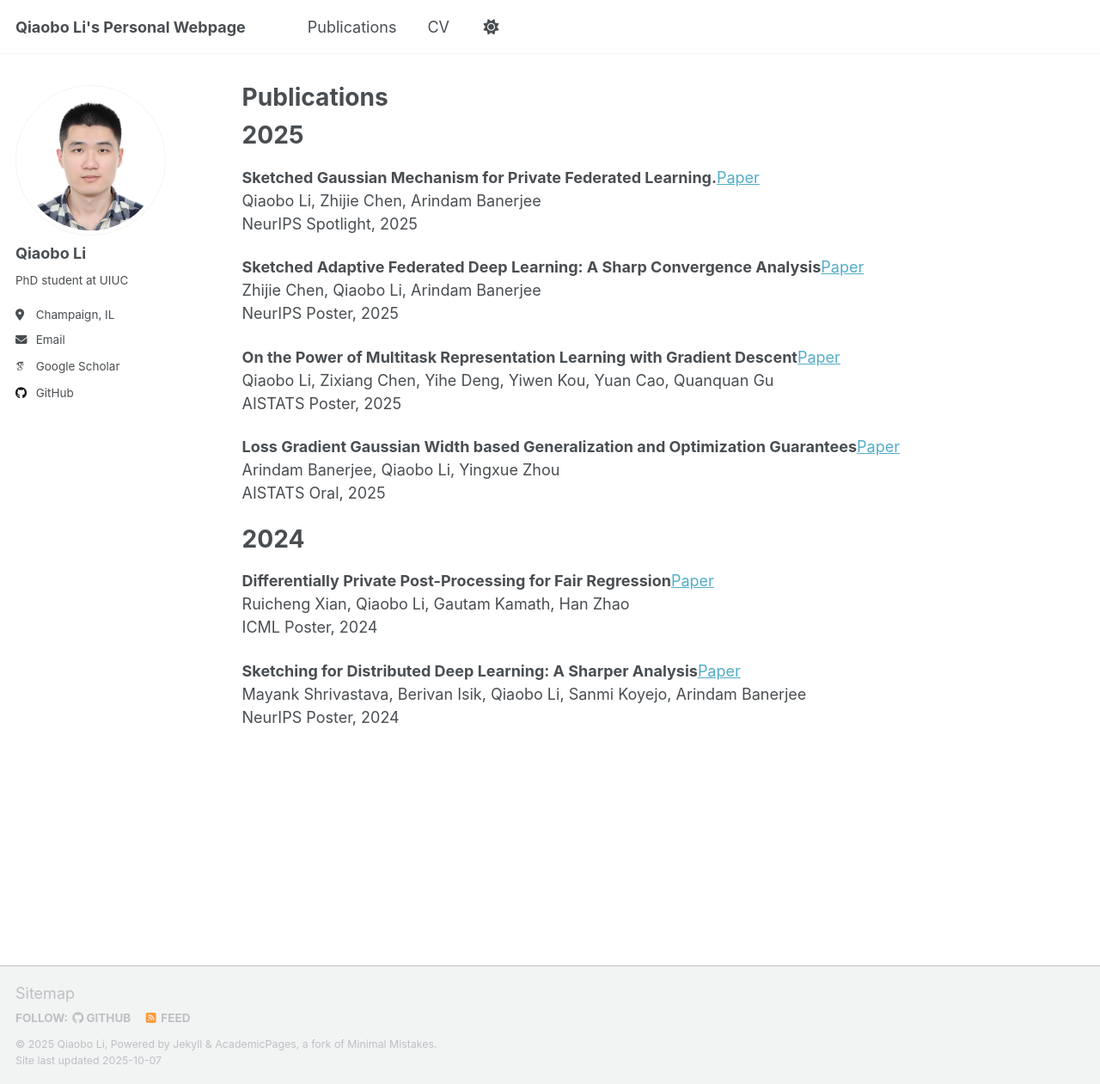
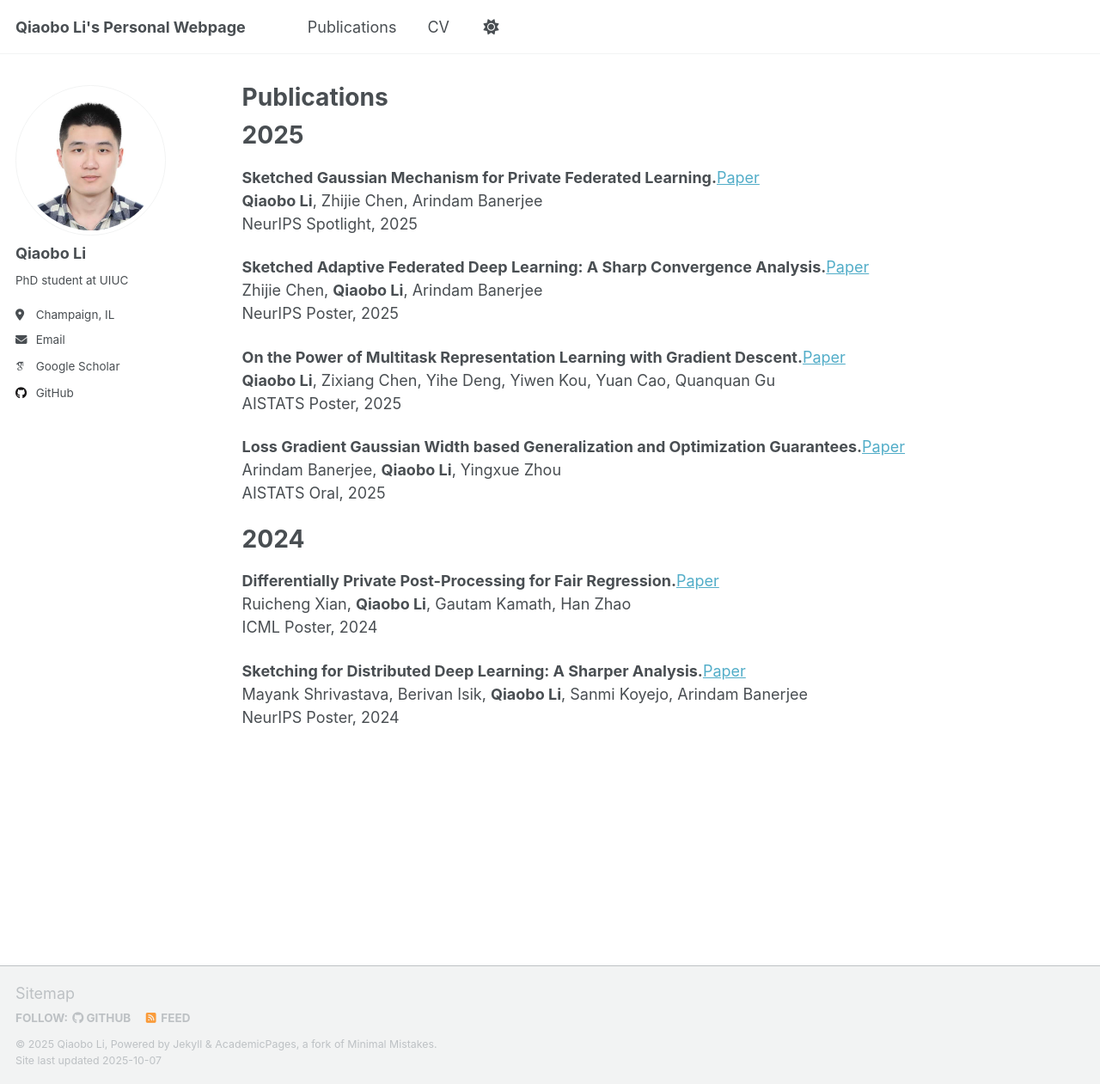
Before and after one commit to JoyceLi0729/joyceli0729.github.io, a Jekyll site: the page built from _pages/publications.md, in a window 1280 px wide and 1261 px high. Shown: the whole window at 86% size. Built offline with Jekyll 4.4.1, drawn with Linux system fonts in a browser that asks for light colours; some web fonts are replaced; a script that is not in the unit is left out.

Commit message:
Update publications.md

```diff
--- a/_pages/publications.md
+++ b/_pages/publications.md
@@ -9,26 +9,26 @@ author_profile: true
 
 # 2025
 **Sketched Gaussian Mechanism for Private Federated Learning.**[Paper](https://openreview.net/pdf?id=AUs0rScwK0)
-Qiaobo Li, Zhijie Chen, Arindam Banerjee
+**Qiaobo Li**, Zhijie Chen, Arindam Banerjee
 NeurIPS Spotlight, 2025
 
-**Sketched Adaptive Federated Deep Learning: A Sharp Convergence Analysis**[Paper](https://openreview.net/pdf?id=XIeE8jbM4K)
-Zhijie Chen, Qiaobo Li, Arindam Banerjee
+**Sketched Adaptive Federated Deep Learning: A Sharp Convergence Analysis.**[Paper](https://openreview.net/pdf?id=XIeE8jbM4K)
+Zhijie Chen, **Qiaobo Li**, Arindam Banerjee
 NeurIPS Poster, 2025
 
-**On the Power of Multitask Representation Learning with Gradient Descent**[Paper](https://openreview.net/attachment?id=gY7Igf5Jwt&name=pdf)
-Qiaobo Li, Zixiang Chen, Yihe Deng, Yiwen Kou, Yuan Cao, Quanquan Gu
+**On the Power of Multitask Representation Learning with Gradient Descent.**[Paper](https://openreview.net/attachment?id=gY7Igf5Jwt&name=pdf)
+**Qiaobo Li**, Zixiang Chen, Yihe Deng, Yiwen Kou, Yuan Cao, Quanquan Gu
 AISTATS Poster, 2025
 
-**Loss Gradient Gaussian Width based Generalization and Optimization Guarantees**[Paper](https://openreview.net/attachment?id=3t33grIKkc&name=pdf)
-Arindam Banerjee, Qiaobo Li, Yingxue Zhou
+**Loss Gradient Gaussian Width based Generalization and Optimization Guarantees.**[Paper](https://openreview.net/attachment?id=3t33grIKkc&name=pdf)
+Arindam Banerjee, **Qiaobo Li**, Yingxue Zhou
 AISTATS Oral, 2025
 
 # 2024
-**Differentially Private Post-Processing for Fair Regression**[Paper](https://raw.githubusercontent.com/mlresearch/v235/main/assets/xian24b/xian24b.pdf)
-Ruicheng Xian, Qiaobo Li, Gautam Kamath, Han Zhao
+**Differentially Private Post-Processing for Fair Regression.**[Paper](https://raw.githubusercontent.com/mlresearch/v235/main/assets/xian24b/xian24b.pdf)
+Ruicheng Xian, **Qiaobo Li**, Gautam Kamath, Han Zhao
 ICML Poster, 2024
 
-**Sketching for Distributed Deep Learning: A Sharper Analysis**[Paper](https://openreview.net/pdf?id=0G0VpMjKyV)
-Mayank Shrivastava, Berivan Isik, Qiaobo Li, Sanmi Koyejo, Arindam Banerjee
+**Sketching for Distributed Deep Learning: A Sharper Analysis.**[Paper](https://openreview.net/pdf?id=0G0VpMjKyV)
+Mayank Shrivastava, Berivan Isik, **Qiaobo Li**, Sanmi Koyejo, Arindam Banerjee
 NeurIPS Poster, 2024
```
